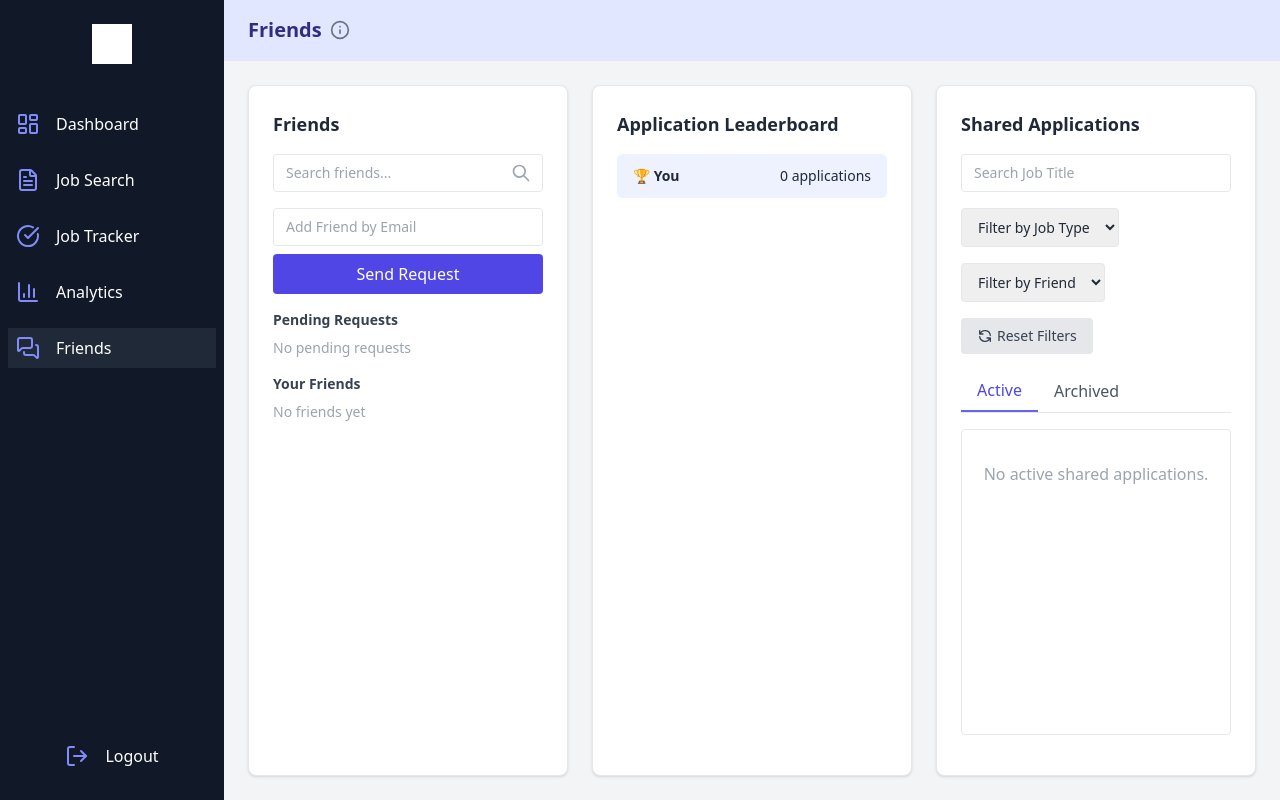
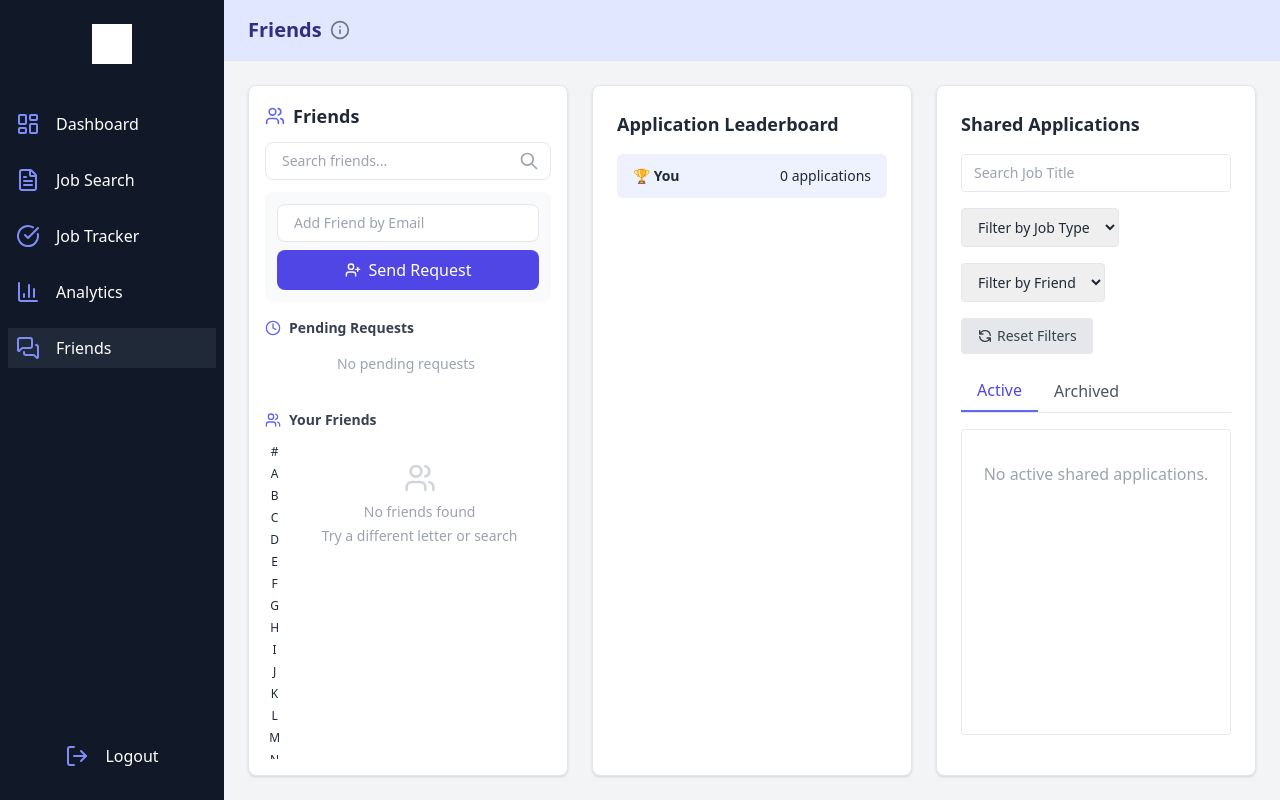
Before and after one commit to Jignesh6155/CITS3403_project, a Flask app: page /comms in a window 1280 px wide. Run offline with Flask 3, Linux system fonts and the light colour scheme; a user stored in the database is signed in; style sheets or scripts are compiled from the project's sources; some libraries are stand-ins or nearby versions.

Commit message:
Improved friends page

```diff
--- a/app/routes.py
+++ b/app/routes.py
@@ -477,13 +477,10 @@ def comms():
     # Get app statuses using raw SQL with proper text() wrapper
     app_statuses = {}
     for app in shared_apps:
-        # Use text() and parameter binding for safety
         result = db.session.execute(
             text("SELECT status FROM application_shares WHERE user_id = :user_id AND job_application_id = :app_id"),
             {"user_id": user.id, "app_id": app.id}
         ).fetchone()
-
-        # Default to 'active' if no status found
         status = result[0] if result else 'active'
         app_statuses[app.id] = status
 
@@ -492,8 +489,16 @@ def comms():
         receiver_id=user.id, status='pending'
     ).all()
 
-    # Get the current user's friends
+    # Get the current user's friends with category information
     user_friends = user.friends.all()
+    favorite_friends = user.get_favorite_friends()
+    recent_contacts = user.get_recent_contacts()
+
+    # Create a dictionary of friend categories
+    friend_categories = {
+        'favorites': [f.id for f in favorite_friends],
+        'recent': [f.id for f in recent_contacts]
+    }
 
     return render_template(
         "comms.html",
@@ -502,7 +507,8 @@ def comms():
         current_user=user,
         shared_apps=shared_apps,
         app_statuses=app_statuses,
-        pending_requests=pending_requests
+        pending_requests=pending_requests,
+        friend_categories=friend_categories
     )
 @app.route("/upload", methods=["POST"])
 def upload():
@@ -1065,3 +1071,47 @@ def update_application(job_id):
     except Exception as e:
         db.session.rollback()
         return jsonify({"error": str(e)}), 500
+
+@app.route('/toggle-favorite-friend/<int:friend_id>', methods=['POST'])
+def toggle_favorite_friend(friend_id):
+    if 'name' not in session:
+        return jsonify({'success': False, 'error': 'Not authenticated'}), 401
+
+    current_user = User.query.filter_by(name=session['name']).first()
+    if not current_user:
+        return jsonify({'success': False, 'error': 'User not found'}), 404
+
+    success = current_user.toggle_favorite_friend(friend_id)
+    if success:
+        return jsonify({'success': True})
+    return jsonify({'success': False, 'error': 'Friend not found'}), 404
+
+@app.route('/update-friend-interaction/<int:friend_id>', methods=['POST'])
+def update_friend_interaction(friend_id):
+    if 'name' not in session:
+        return jsonify({'success': False, 'error': 'Not authenticated'}), 401
+
+    current_user = User.query.filter_by(name=session['name']).first()
+    if not current_user:
+        return jsonify({'success': False, 'error': 'User not found'}), 404
+
+    current_user.update_friend_interaction(friend_id)
+    return jsonify({'success': True})
+
+@app.route('/get-friend-categories', methods=['GET'])
+def get_friend_categories():
+    if 'name' not in session:
+        return jsonify({'success': False, 'error': 'Not authenticated'}), 401
+
+    current_user = User.query.filter_by(name=session['name']).first()
+    if not current_user:
+        return jsonify({'success': False, 'error': 'User not found'}), 404
+
+    favorites = current_user.get_favorite_friends()
+    recent = current_user.get_recent_contacts()
+
+    return jsonify({
+        'success': True,
+        'favorites': [{'id': f.id, 'name': f.name} for f in favorites],
+        'recent': [{'id': f.id, 'name': f.name} for f in recent]
+    })
--- a/app/static/js/comms.js
+++ b/app/static/js/comms.js
@@ -4,75 +4,224 @@
  */
 
 document.addEventListener('DOMContentLoaded', function() {
-  // Friend search functionality
+  // Initialize all components
   initFriendSearch();
-
-  // Tab switching for shared applications
+  initAlphabeticalIndex();
+  initPagination();
+  initFavoriteButtons();
   initTabSwitching();
-
-  // Share modal functionality
   initShareModal();
 });
+
+// Constants for pagination
+const ITEMS_PER_PAGE = 10;
+let currentPage = 1;
+let filteredFriends = [];
 
 /**
  * Initialize the friend search functionality
  */
 function initFriendSearch() {
-  const friendSearchInput = document.getElementById('friend-search');
-  if (!friendSearchInput) return;
+  const searchInput = document.getElementById('friend-search');
+  if (!searchInput) return;
 
-  friendSearchInput.addEventListener('input', function() {
-    const searchTerm = this.value.trim().toLowerCase();
-    const friendItems = document.querySelectorAll('#friends-list .friend-item');
-    const pendingItems = document.querySelectorAll('#pending-requests-list .friend-item');
+  searchInput.addEventListener('input', (e) => {
+    const searchTerm = e.target.value.toLowerCase();
+    filterFriends(searchTerm);
+  });
+}
 
-    let friendsFound = false;
-    let pendingFound = false;
+/**
+ * Initialize alphabetical index functionality
+ */
+function initAlphabeticalIndex() {
+  const letterButtons = document.querySelectorAll('#alphabet-index button');
+  if (!letterButtons.length) return;
 
-    // Filter friends list
-    friendItems.forEach(item => {
-      const name = item.getAttribute('data-name');
-      if (name.includes(searchTerm)) {
-        item.style.display = '';
-        friendsFound = true;
+  letterButtons.forEach(button => {
+    button.addEventListener('click', () => {
+      const letter = button.getAttribute('data-letter');
+      filterFriendsByLetter(letter);
+    });
+  });
+}
+
+/**
+ * Filter friends based on search term
+ */
+function filterFriends(searchTerm) {
+  const friendItems = document.querySelectorAll('#friends-list .friend-item');
+  filteredFriends = Array.from(friendItems).filter(item => {
+    const name = item.getAttribute('data-name');
+    return name.includes(searchTerm);
+  });
+
+  currentPage = 1;
+  updatePagination();
+}
+
+/**
+ * Filter friends by letter
+ */
+function filterFriendsByLetter(letter) {
+  const friendItems = document.querySelectorAll('#friends-list .friend-item');
+  filteredFriends = Array.from(friendItems).filter(item => {
+    if (letter === 'all') return true;
+    const firstLetter = item.getAttribute('data-first-letter');
+    return firstLetter === letter;
+  });
+
+  currentPage = 1;
+  updatePagination();
+
+  // Update active state of letter buttons
+  document.querySelectorAll('#alphabet-index button').forEach(btn => {
+    btn.classList.remove('bg-indigo-100', 'text-indigo-700');
+    if (btn.getAttribute('data-letter') === letter) {
+      btn.classList.add('bg-indigo-100', 'text-indigo-700');
+    }
+  });
+}
+
+/**
+ * Initialize pagination functionality
+ */
+function initPagination() {
+  const prevButton = document.getElementById('prev-page');
+  const nextButton = document.getElementById('next-page');
+  const pageInfo = document.getElementById('page-info');
+  const friendsList = document.getElementById('friends-list');
+  const paginationContainer = document.getElementById('pagination-container');
+
+  if (!prevButton || !nextButton || !pageInfo || !friendsList || !paginationContainer) return;
+
+  prevButton.addEventListener('click', () => {
+    if (currentPage > 1) {
+      currentPage--;
+      updatePagination();
+    }
+  });
+
+  nextButton.addEventListener('click', () => {
+    const maxPages = Math.ceil(filteredFriends.length / ITEMS_PER_PAGE);
+    if (currentPage < maxPages) {
+      currentPage++;
+      updatePagination();
+    }
+  });
+
+  // Initialize with all friends
+  filteredFriends = Array.from(document.querySelectorAll('#friends-list .friend-item'));
+  updatePagination();
+}
+
+/**
+ * Initialize favorite buttons functionality
+ */
+function initFavoriteButtons() {
+  document.querySelectorAll('.favorite-btn').forEach(button => {
+    button.addEventListener('click', function(e) {
+      e.stopPropagation();
+      const friendItem = this.closest('.friend-item');
+      const isFavorite = friendItem.getAttribute('data-category') === 'favorites';
+
+      if (isFavorite) {
+        friendItem.setAttribute('data-category', 'all');
+        this.querySelector('i').classList.remove('text-yellow-500');
       } else {
-        item.style.display = 'none';
+        friendItem.setAttribute('data-category', 'favorites');
+        this.querySelector('i').classList.add('text-yellow-500');
+      }
+
+      // Update category filter if it's active
+      const categorySelect = document.getElementById('friend-category');
+      if (categorySelect.value === 'favorites') {
+        filterFriendsByCategory('favorites');
       }
     });
+  });
+}
 
-    // Filter pending requests
-    pendingItems.forEach(item => {
-      const name = item.getAttribute('data-name');
-      if (name.includes(searchTerm)) {
-        item.style.display = '';
-        pendingFound = true;
-      } else {
-        item.style.display = 'none';
-      }
+/**
+ * Filter friends by category
+ */
+function filterFriendsByCategory(category) {
+  const friendItems = document.querySelectorAll('#friends-list .friend-item');
+  filteredFriends = Array.from(friendItems).filter(item => {
+    if (category === 'all') return true;
+    const itemCategory = item.getAttribute('data-category');
+    return itemCategory === category;
+  });
+
+  currentPage = 1;
+  updatePagination();
+}
+
+/**
+ * Update pagination UI and display
+ */
+function updatePagination() {
+  const prevButton = document.getElementById('prev-page');
+  const nextButton = document.getElementById('next-page');
+  const pageInfo = document.getElementById('page-info');
+  const friendsList = document.getElementById('friends-list');
+  const paginationContainer = document.getElementById('pagination-container');
+
+  if (!prevButton || !nextButton || !pageInfo || !friendsList || !paginationContainer) return;
+
+  const maxPages = Math.ceil(filteredFriends.length / ITEMS_PER_PAGE);
+
+  // Hide pagination if no results
+  if (filteredFriends.length === 0) {
+    paginationContainer.style.display = 'none';
+    pageInfo.textContent = '';
+
+    // Hide all friend items
+    document.querySelectorAll('#friends-list .friend-item').forEach(item => {
+      item.style.display = 'none';
     });
 
-    // Toggle "no results" messages
+    // Show no results message
     const noFriendsMsg = document.getElementById('no-friends');
-    const noPendingMsg = document.getElementById('no-pending-requests');
+    if (noFriendsMsg) {
+      noFriendsMsg.innerHTML = `
+        <i data-lucide="users" class="w-8 h-8 mx-auto mb-2 text-gray-300"></i>
+        <p>No friends found</p>
+        <p class="text-sm mt-1">Try a different letter or search</p>
+      `;
+      noFriendsMsg.style.display = '';
+      // Reinitialize Lucide icons
+      lucide.createIcons();
+    }
+    return;
+  }
 
-    if (noFriendsMsg) {
-      noFriendsMsg.style.display = friendsFound ? 'none' : '';
-      if (!friendsFound && searchTerm) {
-        noFriendsMsg.textContent = 'No friends match your search';
-      } else {
-        noFriendsMsg.textContent = 'No friends yet';
-      }
-    }
+  // Show pagination if there are results
+  paginationContainer.style.display = 'flex';
 
-    if (noPendingMsg) {
-      noPendingMsg.style.display = pendingFound ? 'none' : '';
-      if (!pendingFound && searchTerm) {
-        noPendingMsg.textContent = 'No pending requests match your search';
-      } else {
-        noPendingMsg.textContent = 'No pending requests';
-      }
-    }
+  const start = (currentPage - 1) * ITEMS_PER_PAGE;
+  const end = start + ITEMS_PER_PAGE;
+
+  // Update pagination controls
+  prevButton.disabled = currentPage === 1;
+  nextButton.disabled = currentPage === maxPages;
+  pageInfo.textContent = `Page ${currentPage} of ${maxPages}`;
+
+  // Hide all friends first
+  document.querySelectorAll('#friends-list .friend-item').forEach(item => {
+    item.style.display = 'none';
   });
+
+  // Show current page items
+  filteredFriends.slice(start, end).forEach(item => {
+    item.style.display = '';
+  });
+
+  // Hide no results message if we have results
+  const noFriendsMsg = document.getElementById('no-friends');
+  if (noFriendsMsg) {
+    noFriendsMsg.style.display = 'none';
+  }
 }
 
 /**
--- a/app/templates/friends-list.html
+++ b/app/templates/friends-list.html
@@ -1,64 +1,121 @@
 <!-- Friends List Component -->
-<section class="bg-white border border-gray-200 p-6 shadow rounded-lg col-span-1 flex flex-col h-full min-h-0">
-  <h2 class="text-lg font-semibold text-gray-800 mb-4">Friends</h2>
+<section class="bg-white border border-gray-200 p-4 shadow rounded-lg col-span-1 flex flex-col h-full min-h-0">
+  <h2 class="text-lg font-semibold text-gray-800 mb-3 flex items-center gap-2">
+    <i data-lucide="users" class="w-5 h-5 text-indigo-500"></i>
+    Friends
+  </h2>
 
-  <!-- Search bar for friends -->
-  <div class="relative mb-4">
-    <input type="text" id="friend-search" placeholder="Search friends..." class="w-full border rounded px-3 py-2 text-sm focus:outline-none focus:ring-2 focus:ring-indigo-400">
+  <!-- Search Bar -->
+  <div class="relative mb-3">
+    <input type="text" id="friend-search" placeholder="Search friends..." class="w-full border rounded-lg px-4 py-2 text-sm focus:outline-none focus:ring-2 focus:ring-indigo-400 focus:border-transparent transition-all duration-200">
     <svg xmlns="http://www.w3.org/2000/svg" class="h-5 w-5 absolute right-3 top-1/2 transform -translate-y-1/2 text-gray-400" fill="none" viewBox="0 0 24 24" stroke="currentColor">
       <path stroke-linecap="round" stroke-linejoin="round" stroke-width="2" d="M21 21l-6-6m2-5a7 7 0 11-14 0 7 7 0 0114 0z" />
     </svg>
   </div>
 
   <!-- Friend Request Form -->
-  <form action="{{ url_for('send_friend_request') }}" method="POST" class="flex flex-col gap-2 mb-4">
-    <input type="email" name="email" placeholder="Add Friend by Email" class="border rounded px-3 py-2 text-sm" required />
-    <button type="submit" class="bg-indigo-600 text-white rounded px-4 py-2 hover:bg-indigo-700">Send Request</button>
+  <form action="{{ url_for('send_friend_request') }}" method="POST" class="flex flex-col gap-2 mb-4 bg-gray-50 p-3 rounded-lg">
+    <input type="email" name="email" placeholder="Add Friend by Email" class="border rounded-lg px-4 py-2 text-sm focus:outline-none focus:ring-2 focus:ring-indigo-400 focus:border-transparent transition-all duration-200" required />
+    <button type="submit" class="bg-indigo-600 text-white rounded-lg px-4 py-2 hover:bg-indigo-700 transition-colors duration-200 flex items-center justify-center gap-2">
+      <i data-lucide="user-plus" class="w-4 h-4"></i>
+      Send Request
+    </button>
   </form>
 
   <!-- Pending Friend Requests -->
-  <h3 class="text-sm font-semibold text-gray-700 mb-2">Pending Requests</h3>
-  <div class="max-h-40 overflow-y-auto mb-4 pr-1">
+  <div class="mb-4">
+    <h3 class="text-sm font-semibold text-gray-700 mb-2 flex items-center gap-2">
+      <i data-lucide="clock" class="w-4 h-4 text-indigo-500"></i>
+      Pending Requests
+    </h3>
+    <div class="max-h-32 overflow-y-auto mb-3 pr-1">
       <ul class="text-sm space-y-2" id="pending-requests-list">
         {% for request in current_user.received_requests %}
           {% if request.status == 'pending' %}
-          <li class="flex items-center justify-between p-2 bg-indigo-50 rounded friend-item" data-name="{{ request.sender.name|lower }}">
-            <span>👤 {{ request.sender.name }}</span>
+            <li class="flex items-center justify-between p-2 bg-indigo-50 rounded-lg friend-item hover:bg-indigo-100 transition-colors duration-200" data-name="{{ request.sender.name|lower }}">
+              <div class="flex items-center gap-2">
+                <i data-lucide="user" class="w-4 h-4 text-indigo-500"></i>
+                <span>{{ request.sender.name }}</span>
+              </div>
               <div class="flex gap-2">
                 <form action="{{ url_for('handle_friend_request', request_id=request.id) }}" method="POST" class="inline">
                   <input type="hidden" name="action" value="accept">
-                <button type="submit" class="bg-green-500 text-white text-xs rounded px-2 py-1 hover:bg-green-600">Accept</button>
+                  <button type="submit" class="bg-green-500 text-white text-xs rounded-lg px-2 py-1 hover:bg-green-600 transition-colors duration-200 flex items-center gap-1">
+                    <i data-lucide="check" class="w-3 h-3"></i>
+                    Accept
+                  </button>
                 </form>
                 <form action="{{ url_for('handle_friend_request', request_id=request.id) }}" method="POST" class="inline">
                   <input type="hidden" name="action" value="reject">
-                <button type="submit" class="bg-red-500 text-white text-xs rounded px-2 py-1 hover:bg-red-600">Reject</button>
+                  <button type="submit" class="bg-red-500 text-white text-xs rounded-lg px-2 py-1 hover:bg-red-600 transition-colors duration-200 flex items-center gap-1">
+                    <i data-lucide="x" class="w-3 h-3"></i>
+                    Reject
+                  </button>
                 </form>
               </div>
             </li>
           {% endif %}
         {% endfor %}
         {% if not current_user.received_requests.filter_by(status='pending').all() %}
-        <li class="text-gray-400" id="no-pending-requests">No pending requests</li>
+          <li class="text-gray-400 text-center py-2" id="no-pending-requests">No pending requests</li>
         {% endif %}
       </ul>
     </div>
+  </div>
 
   <!-- Friends List -->
-  <h3 class="text-sm font-semibold text-gray-700 mb-2">Your Friends</h3>
-  <div class="overflow-y-auto flex-1 min-h-0 pr-1">
-    <ul class="text-sm space-y-2" id="friends-list">
+  <div class="flex-1 flex flex-col min-h-0">
+    <h3 class="text-sm font-semibold text-gray-700 mb-2 flex items-center gap-2">
+      <i data-lucide="users" class="w-4 h-4 text-indigo-500"></i>
+      Your Friends
+    </h3>
+
+    <!-- Friends List Container with Alphabetical Index -->
+    <div class="flex flex-1 min-h-0">
+      <!-- Alphabetical Index -->
+      <div class="flex flex-col gap-0.5 mr-2 py-1 overflow-y-auto" id="alphabet-index" style="max-height: calc(100vh - 400px);">
+        <button class="text-xs px-1 py-0.5 rounded hover:bg-indigo-100 active-letter transition-colors duration-200" data-letter="all">#</button>
+        {% for letter in 'ABCDEFGHIJKLMNOPQRSTUVWXYZ' %}
+          <button class="text-xs px-1 py-0.5 rounded hover:bg-indigo-100 transition-colors duration-200" data-letter="{{ letter }}">{{ letter }}</button>
+        {% endfor %}
+      </div>
+
+      <!-- Friends List with Virtual Scroll -->
+      <div class="overflow-y-auto flex-1 min-h-0 pr-1" id="friends-list-container">
+        <ul class="text-sm space-y-1" id="friends-list">
           {% for friend in current_user.friends %}
-        <li class="p-2 hover:bg-gray-50 rounded flex items-center justify-between friend-item" data-name="{{ friend.name|lower }}">
-          <div class="flex items-center">
-            <i data-lucide="user" class="w-4 h-4 text-indigo-500 mr-2"></i>
+            <li class="p-2 hover:bg-gray-50 rounded-lg flex items-center justify-between friend-item transition-colors duration-200"
+                data-name="{{ friend.name|lower }}"
+                data-first-letter="{{ friend.name[0]|upper }}">
+              <div class="flex items-center gap-2">
+                <i data-lucide="user" class="w-4 h-4 text-indigo-500"></i>
                 <span>{{ friend.name }}</span>
               </div>
               <span class="text-xs text-gray-500">{{ friend.email }}</span>
             </li>
           {% endfor %}
           {% if not current_user.friends.all() %}
-        <li class="text-gray-400" id="no-friends">No friends yet</li>
+            <li class="text-gray-400 text-center py-6" id="no-friends">
+              <i data-lucide="users" class="w-8 h-8 mx-auto mb-2 text-gray-300"></i>
+              <p>No friends yet</p>
+              <p class="text-sm mt-1">Add friends to share job opportunities!</p>
+            </li>
           {% endif %}
         </ul>
       </div>
+    </div>
+
+    <!-- Pagination -->
+    <div class="flex justify-between items-center mt-3 pt-2 border-t" id="pagination-container">
+      <button id="prev-page" class="text-sm text-gray-600 hover:text-indigo-600 disabled:opacity-50 disabled:cursor-not-allowed transition-colors duration-200 flex items-center gap-1">
+        <i data-lucide="chevron-left" class="w-4 h-4"></i>
+        Previous
+      </button>
+      <span id="page-info" class="text-sm text-gray-600">Page 1 of 1</span>
+      <button id="next-page" class="text-sm text-gray-600 hover:text-indigo-600 disabled:opacity-50 disabled:cursor-not-allowed transition-colors duration-200 flex items-center gap-1">
+        Next
+        <i data-lucide="chevron-right" class="w-4 h-4"></i>
+      </button>
+    </div>
+  </div>
 </section>
```
Also changed, not shown: app/migrations.py (added, +26 -0 lines), app/models.py (+43 -2 lines), instance/careerlink.db. Lines whose indentation alone changed are shown as unchanged.
